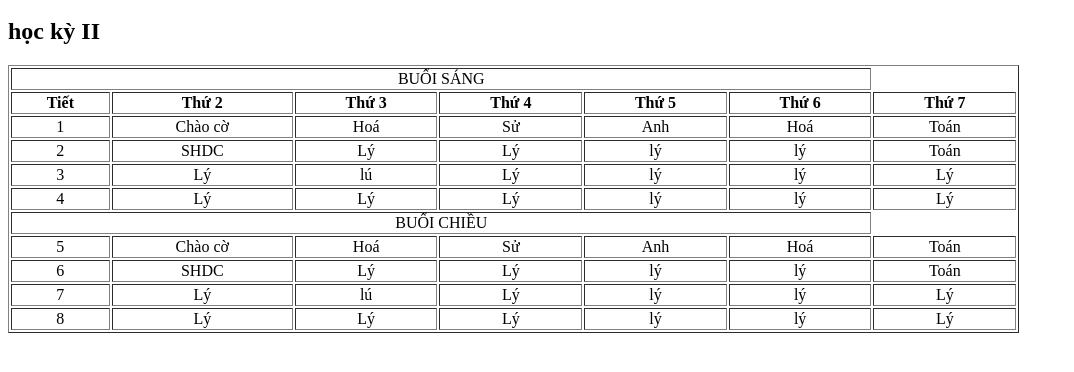
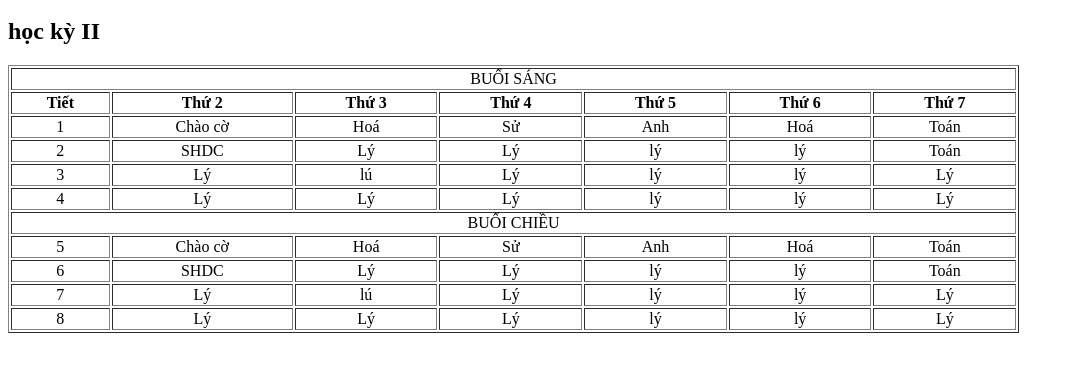
Before and after one commit to MinhNhatvip36/Diddy-party, a plain HTML site: page index.html in a window 1280 px wide. Shown: the part 48-420 px from the top of the page, without its empty margins (0-1074 px from the left). Drawn offline with Linux system fonts and the light colour scheme.

Commit message:
Update index.html

```diff
--- a/index.html
+++ b/index.html
@@ -10,7 +10,7 @@
     <h2> học kỳ II</h2>
     <table border="1"width="80%">
       <tr>
-           <td colspan="6">BUỔI SÁNG </td>
+           <td colspan="7">BUỔI SÁNG </td>
       <tr/>
         <th> Tiết</th>
         <th> Thứ 2</th>
@@ -58,7 +58,7 @@
         <td> Lý</td>
       </tr>
  <tr>
-   <td colspan="6">BUỔI CHIỀU </td>
+   <td colspan="7">BUỔI CHIỀU </td>
  </tr>
 <tr>
         <td>5</td>
```
